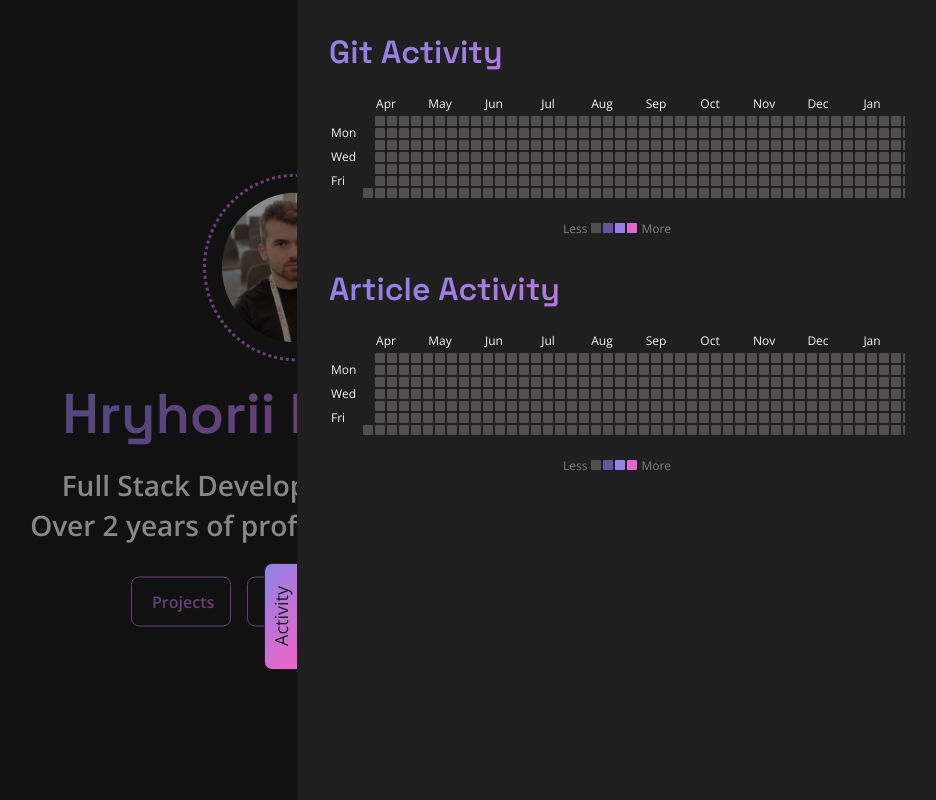
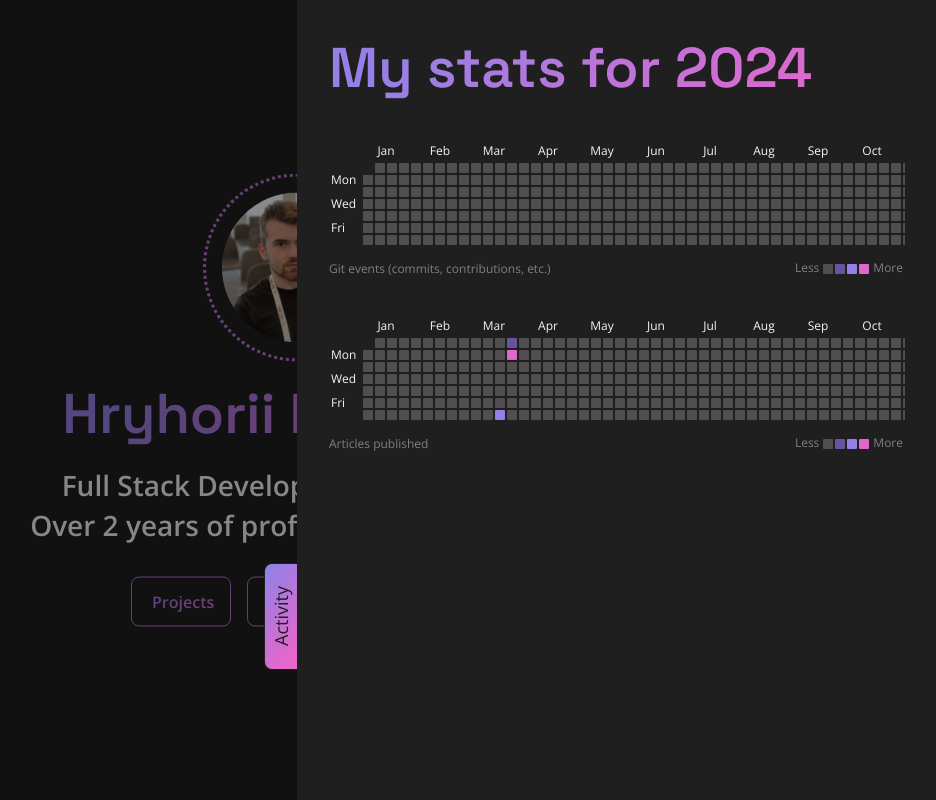
Before and after one commit to ryhordev/hryhorii-portfolio, a React (Vite) app: page / in a window 1280 px wide. Both pictures are taken after a click on the button "Activity". Shown: the whole page, without its empty margins (343-1279 px from the left). Built offline with nearby package versions, Linux system fonts and the light colour scheme.

Commit message:
add activity template

```diff
--- a/src/components/Activity/Activity.tsx
+++ b/src/components/Activity/Activity.tsx
@@ -5,9 +5,10 @@ import './index.css';
 
 interface IActivityProps {
     data: Map<Date, number>;
+    description: string;
 }
 
-const Activity: FC<IActivityProps> = ({ data }) => {
+const Activity: FC<IActivityProps> = ({ data, description }) => {
     const sundays: JSX.Element[] = [<td key='sun' className="week-td"></td>];
     const mondays: JSX.Element[] = [<td key='mon' className="week-td"><span className="week-span">Mon</span></td>];
     const tuesdays: JSX.Element[] = [<td key='tue' className="week-td"></td>];
@@ -16,60 +17,47 @@ const Activity: FC<IActivityProps> = ({ data }) => {
     const fridays: JSX.Element[] = [<td key='fri' className="week-td"><span className="week-span">Fri</span></td>];
     const saturdays: JSX.Element[] = [<td key='sat' className="week-td"></td>];
 
-    const daysOfWeek: [string, JSX.Element[]][] = [
-        ["Sunday", sundays],
-        ["Monday", mondays],
-        ["Tuesday", tuesdays],
-        ["Wednesday", wednesdays],
-        ["Thursday", thursdays],
-        ["Friday", fridays],
-        ["Saturday", saturdays]
-    ];
+    const daysOfWeek: JSX.Element[][] = [sundays, mondays, tuesdays, wednesdays, thursdays, fridays, saturdays];
 
-    let date = new Date();
+    const nextYearFirstDate = new Date();
+    nextYearFirstDate.setFullYear(nextYearFirstDate.getFullYear() + 1);
+    nextYearFirstDate.setMonth(0);
+    nextYearFirstDate.setDate(1);
+    nextYearFirstDate.setHours(0, 0, 0, 0);
+
+    let date = new Date(nextYearFirstDate);
     date.setFullYear(date.getFullYear() - 1);
-    date.setHours(0, 0, 0, 0);
 
     for (let i = 0; i < date.getDay(); i++) {
-        daysOfWeek[i][1].push(<td key={`${i}-empty`} className="activity-day"></td>);
+        daysOfWeek[i].push(<td key={`${i}-empty`} className="activity-day"></td>);
     }
 
     const dataValues = new Map<number, number>([...data.entries()].map(([k, v]) => [k.setHours(0, 0, 0, 0).valueOf(), v]));
 
-    const currentDate = new Date();
-    currentDate.setHours(0, 0, 0, 0);
-
-    while (date <= currentDate) {
+    while (date <= nextYearFirstDate) {
         const value = dataValues.get(date.valueOf()) ?? 0;
         const lvl = value > 3 ? 3 : value;
         const element = <td key={date.toISOString()} className={`activity-day fill-lvl${lvl}`} aria-label={date.toDateString()}></td>;
 
-        daysOfWeek[date.getDay()][1].push(element);
-
+        daysOfWeek[date.getDay()].push(element);
         date.setDate(date.getDate() + 1);
     }
 
-    const currentMonth = currentDate.getDate() > 15 ? currentDate.getMonth() + 1 : currentDate.getMonth();
     const shortMonths = ['Jan', 'Feb', 'Mar', 'Apr', 'May', 'Jun', 'Jul', 'Aug', 'Sep', 'Oct', 'Nov', 'Dec'];
 
-    const monthElements = Array.from({ length: 12 }, (_, index) => {
-        const monthIndex = (currentMonth + index) % 12;
-        const monthName = shortMonths[monthIndex];
-
     return (
-            <th colSpan={index % 2 === 0 ? 4 : 5} key={`month-${monthIndex}`}>
-                <span className="activity-month-span">{monthName}</span>
-            </th>
-        );
-    });
-
-    return (
-        <>
         <div className="activity-container">
+            <div className="activity-table-container">
                 <table className="activity-table">
                     <thead>
+                        <tr>
                             <th colSpan={1} />
-                        {monthElements}
+                            {shortMonths.map((m, i) =>
+                                <th colSpan={i % 2 === 0 ? 4 : 5} key={`month-${i}`}>
+                                    <span className="activity-month-span">{m}</span>
+                                </th>
+                            )}
+                        </tr>
                     </thead>
                     <tbody>
                         <tr className="activity-day-row">{sundays}</tr>
@@ -83,6 +71,8 @@ const Activity: FC<IActivityProps> = ({ data }) => {
                 </table>
             </div>
 
+            <div className="legend">
+                <div><span className="legend-description">{description}</span></div>
                 <div className="example">
                     <span className="example-lvl-span mr-2">Less</span>
                     <div className="example-lvl-container fill-lvl0" />
@@ -91,8 +81,9 @@ const Activity: FC<IActivityProps> = ({ data }) => {
                     <div className="example-lvl-container fill-lvl3" />
                     <span className="example-lvl-span ml-2">More</span>
                 </div>
-        </>
+            </div>
+        </div>
     );
 }
 
-export const MemorizedActivity = React.memo((props: IActivityProps) => <Activity data={props.data} />)
+export const MemorizedActivity = React.memo((props: IActivityProps) => <Activity data={props.data} description={props.description} />)
--- a/src/components/Activity/index.css
+++ b/src/components/Activity/index.css
@@ -1,5 +1,4 @@
-.activity-container {
-  max-width: 100%;
+.activity-table-container {
   overflow-y: hidden;
   overflow-x: auto;
   padding-bottom: 4px;
@@ -8,10 +7,30 @@
   gap: 1rem;
 }
 
+
+.activity-container {
+  display: flex;
+  flex-direction: column;
+  gap: 5px;
+  max-width: 100%;
+  width: fit-content;
+}
+
 .example {
   display: flex;
-  justify-content: center;
   gap: 2px;
+  align-items: center;
+}
+
+.legend {
+  display: flex;
+  justify-content: space-between;
+  gap: 1rem;
+}
+
+.legend-description {
+  font-size: 12px;
+  color: gray;
 }
 
 .example-lvl-container {
--- a/src/components/StatisticPanel/StatisticPanel.tsx
+++ b/src/components/StatisticPanel/StatisticPanel.tsx
@@ -19,6 +19,7 @@ export const StatisticPanel: FC = () => {
     const onClick = async () => {
         if (isPanelOpen) {
             document.getElementById("panel-overlay")?.remove();
+            document.body.classList.remove("body-overflow-hidden");
         }
         else {
             if (!isFetched) {
@@ -27,6 +28,7 @@ export const StatisticPanel: FC = () => {
 
             const el = document.createElement('div')
             el.id = "panel-overlay";
+            document.body.classList.add("body-overflow-hidden");
             document.body.append(el);
         }
 
@@ -69,22 +71,13 @@ export const StatisticPanel: FC = () => {
             <div className="panel-content">
                 {isPanelOpen && stats &&
                     <div className="panel-stats">
-                        <div className="panel-activity">
-                            <Text
-                                text="Git Activity"
-                                variant="large"
-                                className="panel-stats-text"
-                            />
-                            <MemorizedActivity data={stats.git} />
-                        </div>
-                        <div className="panel-activity">
-                            <Text
-                                text="Article Activity"
-                                variant="large"
-                                className="panel-stats-text"
-                            />
-                            <MemorizedActivity data={stats.article} />
-                        </div>
+                        <Text
+                            text={`My stats for ${new Date().getFullYear()}`}
+                            variant="large"
+                            className="panel-stats-text"
+                        />
+                        <MemorizedActivity data={stats.git} description='Git events (commits, contributions, etc.)' />
+                        <MemorizedActivity data={stats.article} description='Articles published' />
                     </div>
                 }
 
--- a/src/components/StatisticPanel/index.css
+++ b/src/components/StatisticPanel/index.css
@@ -39,6 +39,15 @@
   pointer-events: auto;
 }
 
+#panel-overlay {
+  overflow: hidden;
+}
+
+.body-overflow-hidden {
+  overflow: hidden;
+}
+
+
 .panel-open {
   width: 50%;
 }
@@ -59,12 +68,9 @@
 }
 
 .panel-content {
-  margin: 2rem;
+  padding: 2rem;
   height: 100%;
-}
-
-.panel-stats-text {
-  font-size: 2rem;
+  overflow-y: auto;
 }
 
 .panel-stats {
@@ -72,12 +78,6 @@
   flex-direction: column;
   gap: 2rem;
   height: 100%;
-}
-
-.panel-activity {
-  display: flex;
-  flex-direction: column;
-  gap: 1rem;
 }
 
 .panel-closed {
@@ -88,4 +88,8 @@
   .panel-open {
     width: 80%;
   }
+
+  .panel-stats-text {
+    text-align: center;
+  }
 }
```
Lines whose indentation alone changed are shown as unchanged.
